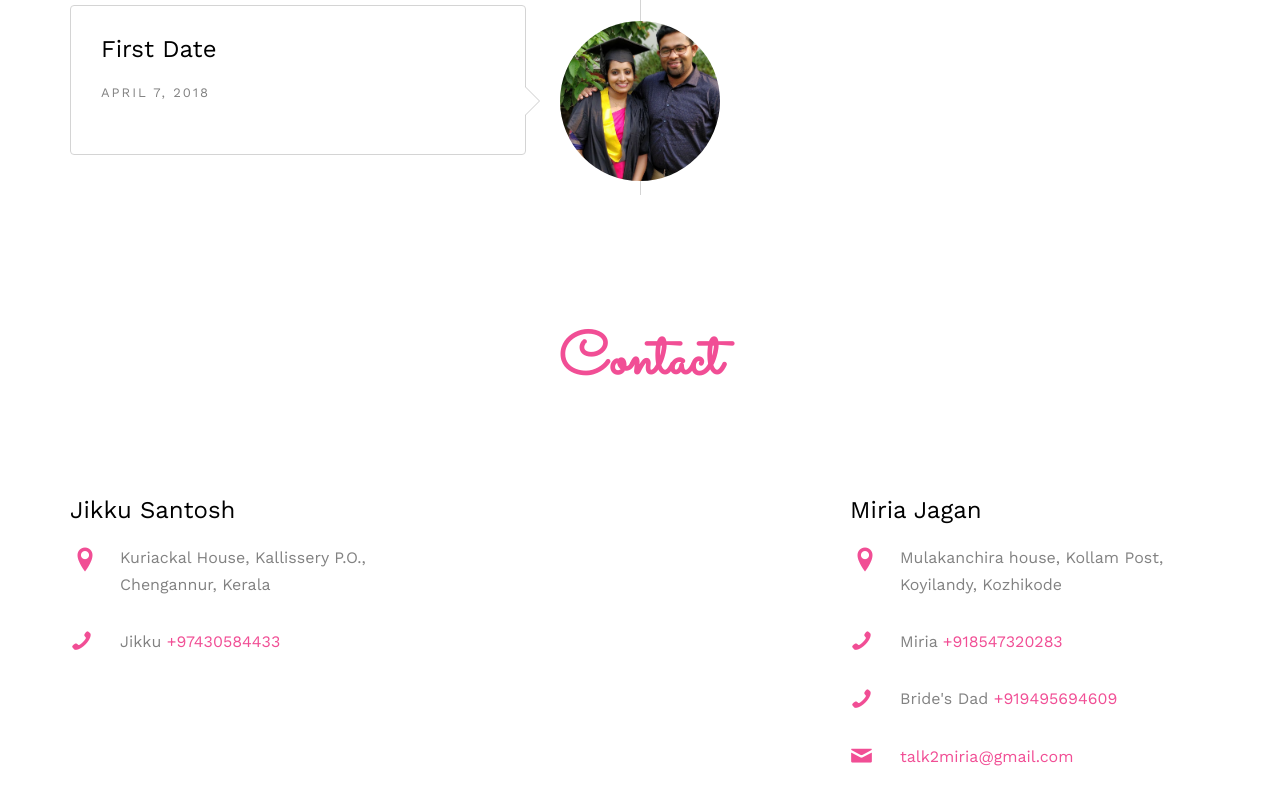
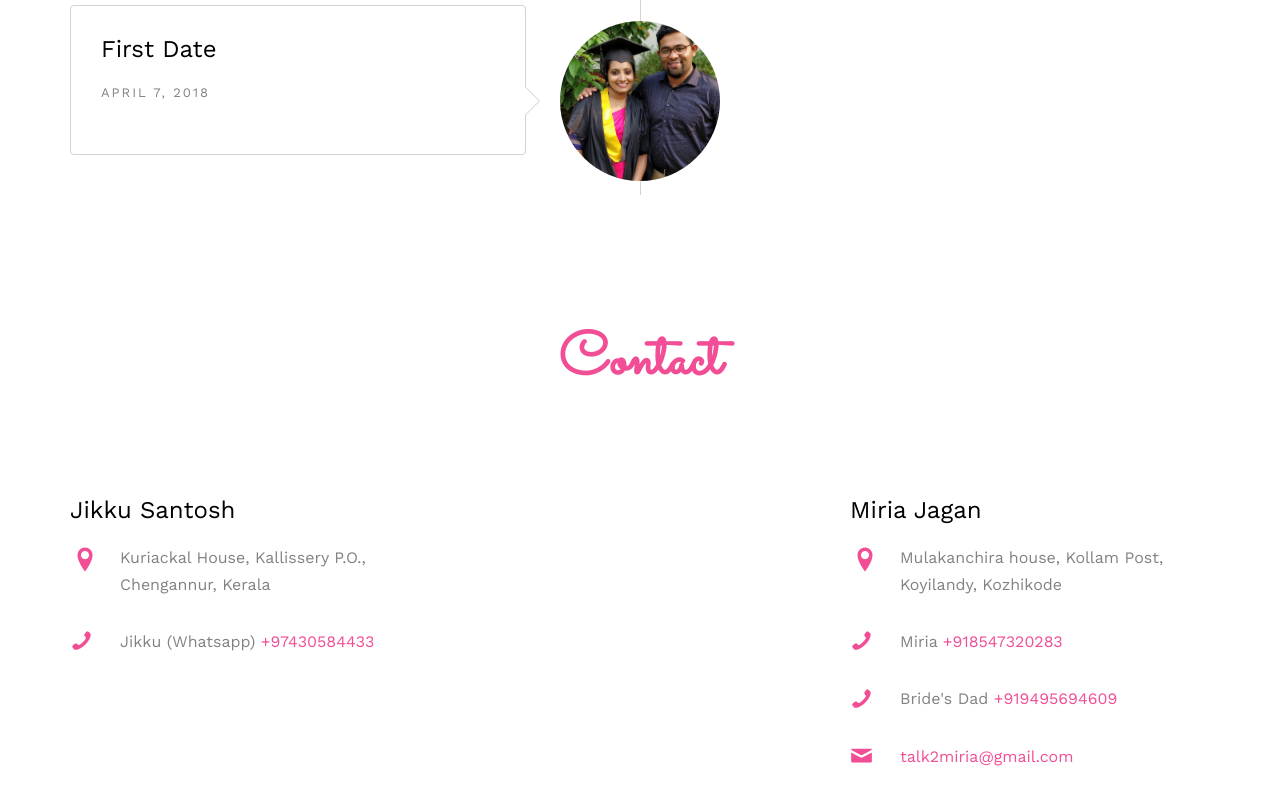
Before and after one commit to iamjosephvarghese/Miria_Weds_Jikku, a website: page public/index.html in a window 1280 px wide. Shown: the part 3127-3927 px from the top of the page. Drawn offline with nearby package versions, Linux system fonts and the light colour scheme; files whose address does not match are found by name.

Commit message:
minor change

```diff
--- a/public/index.html
+++ b/public/index.html
@@ -486,7 +486,7 @@
 							<h3>Jikku Santosh</h3>
 							<ul>
 								<li class="address">Kuriackal House, Kallissery P.O., <br> Chengannur, Kerala</li>
-								<li class="phone">Jikku  <a href="tel://+97430584433">+97430584433</a></li>
+								<li class="phone">Jikku (Whatsapp)  <a href="tel://+97430584433">+97430584433</a></li>
 								<!--<li class="email"><a href="mailto:info@yoursite.com">info@yoursite.com</a></li>-->
 							</ul>
 						</div>
```
